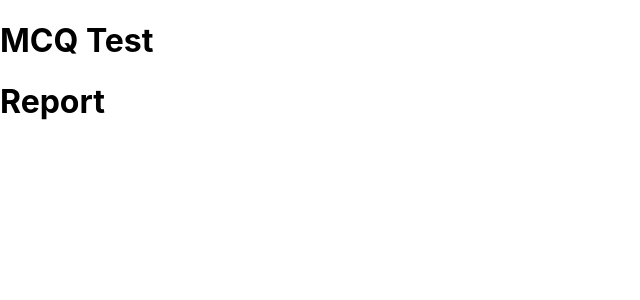
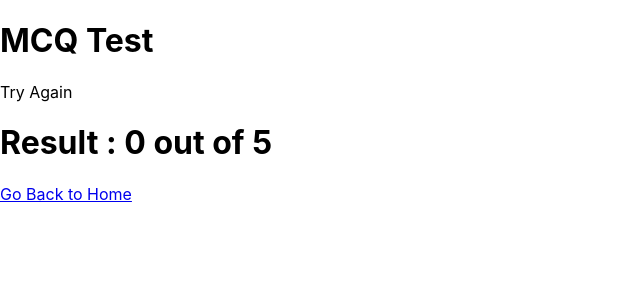
Before and after one commit to kevit-vasanti-vaghela/react-practice-2, a React (Create React App) app: page /report in a window 1280 px wide. Shown: the top 300 px of the page, without its empty margins (0-640 px from the left). Built offline with nearby package versions, Linux system fonts and the light colour scheme.

Commit message:
Basic MCQ app ready

```diff
--- a/src/context/questionsContext.js
+++ b/src/context/questionsContext.js
@@ -75,15 +75,26 @@ export function QuestionsProvider({ children }) {
       },
       ]
     }])
-   const [score, setScore] = useState();
+   const [score, setScore] = useState(0);
 
-   const calculateScore = () => {
+   const calculateScore = (isCorrect) => {
+        if(isCorrect) {
+            setScore((prevState) => prevState + 1)
+            console.log(score)
+        }
+        // navigate(`/questions/${+id+1}`)
+   }
 
+   const resetScore = () => {
+        setScore(0)
    }
 
    const values = {
+    score,
+    setScore,
     questions,
-    calculateScore
+    calculateScore,
+    resetScore
    }
 
    return (
--- a/src/pages/EachQuestion.js
+++ b/src/pages/EachQuestion.js
@@ -4,7 +4,7 @@ import { Link } from 'react-router-dom';
 import QuestionsContext from '../context/QuestionsContext';
 
 const EachQuestion = () => {
-    const { questions } = useContext(QuestionsContext)
+    const { questions, calculateScore } = useContext(QuestionsContext)
     const params = useParams();
     const navigate = useNavigate();
     const [currentQuestion, setCurrentQuestion] = useState(0);
@@ -13,13 +13,13 @@ const EachQuestion = () => {
 
      let id = params.questionId
 
-     const calculateScoreHandler = (isCorrect) => {
-        if(isCorrect) {
-            setScore((prevState) => prevState + 1)
-            console.log('SCORE',score)
-        }
-        navigate(`/questions/${+id+1}`)
-    }
+    //  const calculateScore = (isCorrect) => {
+    //     if(isCorrect) {
+    //         setScore((prevState) => prevState + 1)
+    //         console.log('SCORE',score)
+    //     }
+    //     navigate(`/questions/${+id+1}`)
+    // }
 
   return (
     <div>
@@ -28,14 +28,14 @@ const EachQuestion = () => {
       <ul>
        {
         questions[id-1].options.map((op,idx) => (
-            <li key={idx} onClick={() => calculateScoreHandler(op.isCorrect)}>{op.text}</li>
+            <li key={idx} onClick={() => calculateScore(op.isCorrect)}>{op.text}</li>
         ))
        }
       </ul>
       <div style={{display: 'flex', justifyContent: 'space-between', width: '100px'}}>
         <Link to='..' relative='path'>Back</Link>
 
-        <Link to='/report'>Submit</Link>
+        <Link to='/report' >Submit</Link>
       </div>
 
     </div>
--- a/src/pages/Report.js
+++ b/src/pages/Report.js
@@ -1,11 +1,17 @@
-import React from 'react'
+import React, { useContext } from 'react'
+import QuestionsContext from '../context/QuestionsContext'
+import { Link } from 'react-router-dom'
 
-const report = () => {
+const Report = () => {
+  const { score, resetScore } = useContext(QuestionsContext)
+
   return (
     <div>
-      <h1>Report</h1>
+      {score === 5 ? 'Congratualtions' : 'Try Again'}
+      <h1>Result : {score} out of 5</h1>
+      <Link to='/' onClick={resetScore}>Go Back to Home</Link>
     </div>
   )
 }
 
-export default report
+export default Report
```
